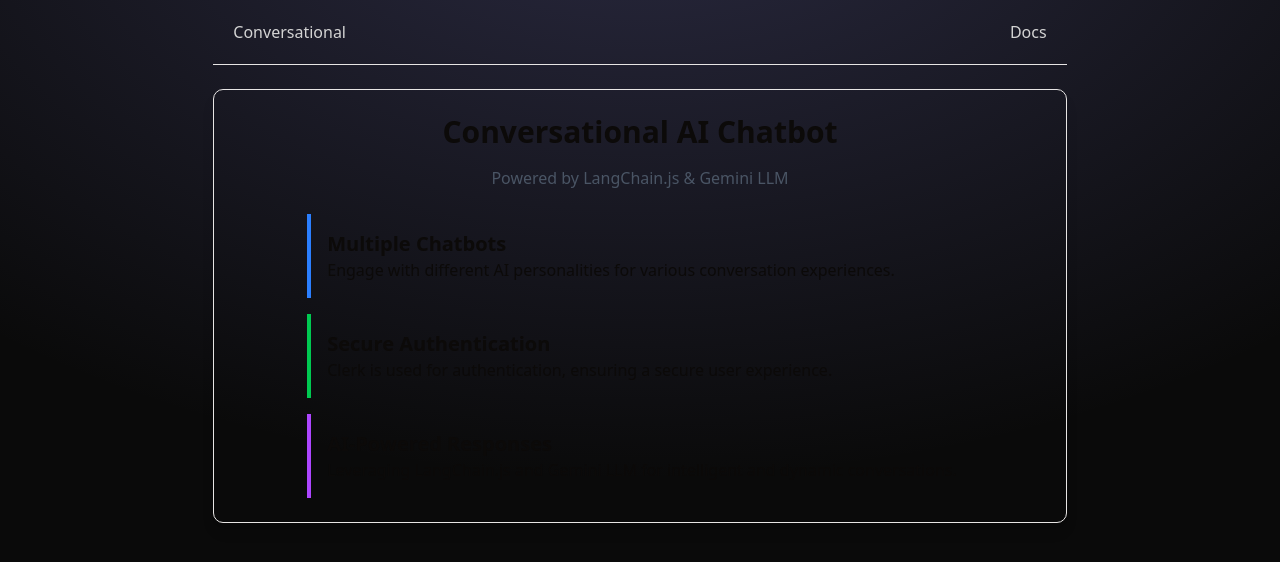
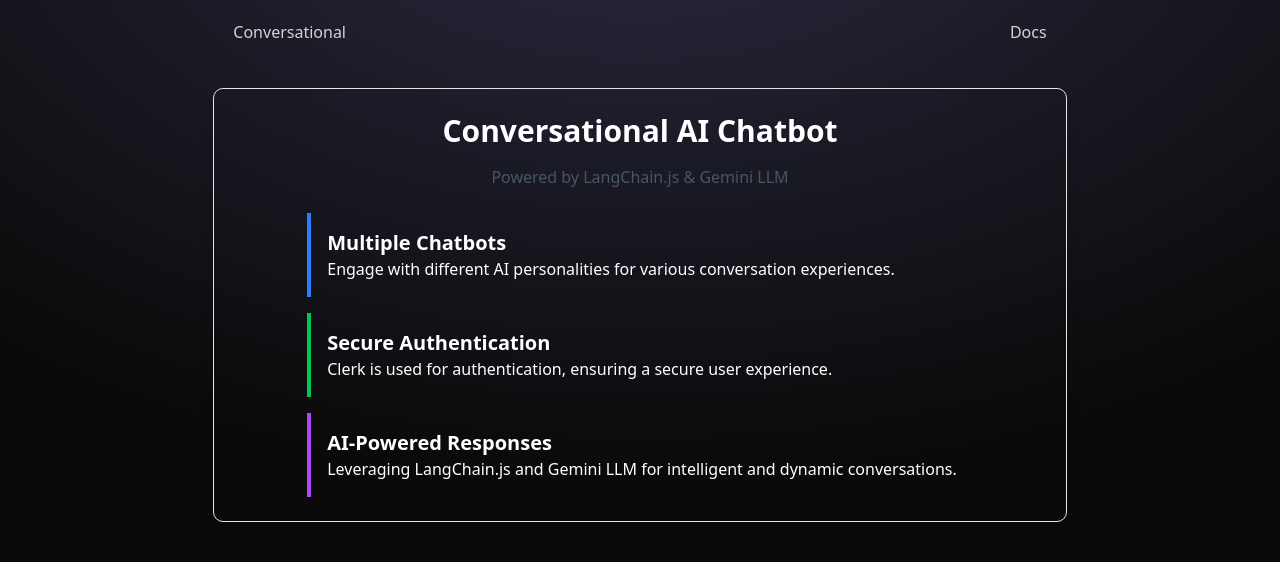
Before and after one commit to wiishal/Conversational, a Next.js app: page /docs in a window 1280 px wide. Shown: the top 562 px of the page. Built offline with nearby package versions, Linux system fonts and the light colour scheme.

Commit message:
update: ui update

```diff
--- a/src/app/components/Appbar.tsx
+++ b/src/app/components/Appbar.tsx
@@ -2,7 +2,7 @@
 
 export default function Appbar(): JSX.Element {
   return (
-    <div className=" flex flex-row lg:w-full w-3/4 p-5 align-middle justify-between  gap-5 font-medium text-neutral-300 capitalize border-b-1">
+    <div className=" flex flex-row lg:w-full w-3/4 p-5 align-middle justify-between  gap-5 font-medium text-neutral-300 capitalize">
       <h1 className="text-center">
         <a href="/">Conversational</a>
       </h1>
--- a/src/app/docs/page.tsx
+++ b/src/app/docs/page.tsx
@@ -8,7 +8,7 @@
         <Appbar />
 
         {/* Features Section */}
-        <div className="w-full max-w-4xl mt-6 p-6 flex flex-col justify-center items-center  shadow-lg rounded-lg border border-red">
+        <div className="w-full max-w-4xl mt-6 p-6 flex flex-col justify-center items-center text-white shadow-lg rounded-lg border border-red">
           <h1 className="text-3xl font-bold text-center mb-4">
             Conversational AI Chatbot
           </h1>
```
